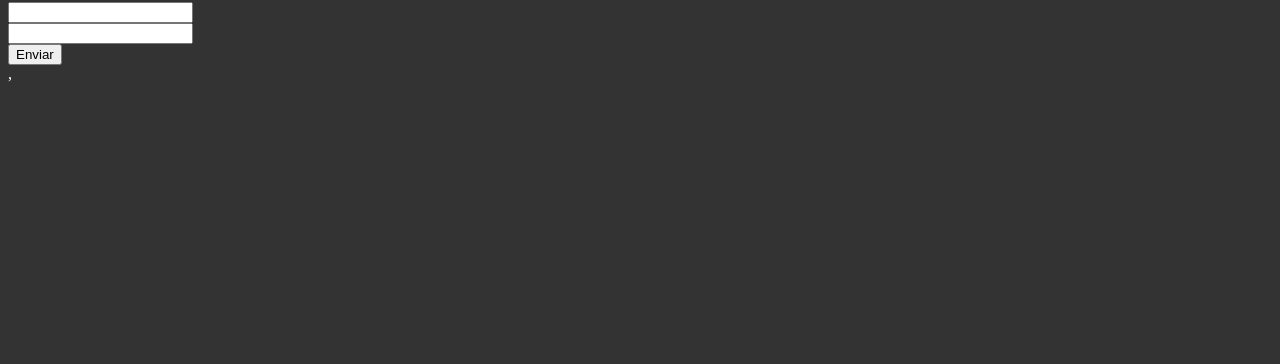
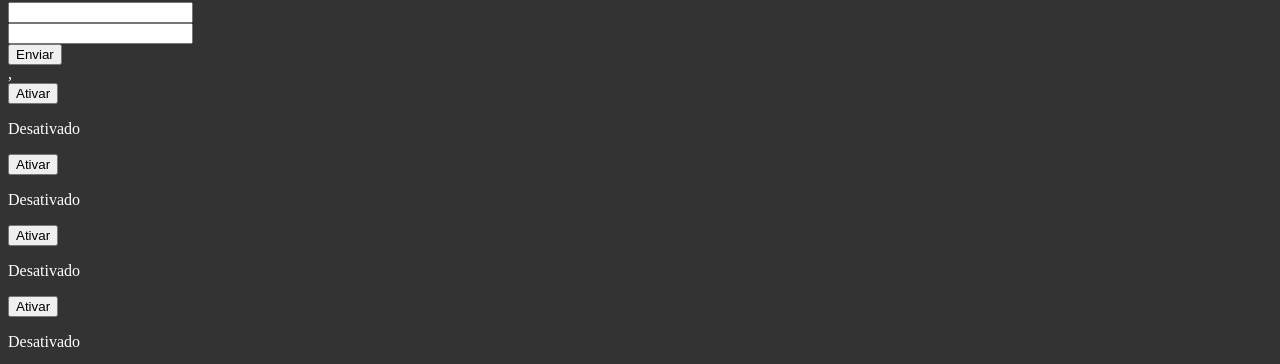
Before and after one commit to Adenilsson/vue_js, a Vue app: page / in a window 1280 px wide. Shown: the part 1407-1771 px from the top of the page. Before the commit the page ends 1498 px from the top, so only its background shows below. Built offline with nearby package versions, Linux system fonts and the light colour scheme.

Commit message:
Reutilização de componentes

```diff
--- a/src/App.vue
+++ b/src/App.vue
@@ -5,6 +5,10 @@
   <p>O dador de app é:{{testando}}</p>
   <LifeCycle/>
   <Pessoa/>
+  <Reutilizado />
+  <Reutilizado />
+  <Reutilizado />
+  <Reutilizado />
 </div>
 </template>
 <script >
@@ -12,13 +16,15 @@ import PrimeiroComponente from './components/PrimeiroComponente.vue'
 import LifeCycle from './components/LifeCycles.vue'
 import Pessoa from './components/Pessoa.vue'
 import Header from './components/Header.vue'
+import Reutilizado from './components/Reutilizado.vue'
   export default{
     name:'App',
     components:{
       PrimeiroComponente,
       LifeCycle,
       Pessoa,
-      Header
+      Header,
+      Reutilizado
 
     },
     data(){
--- /dev/null
+++ b/src/components/Reutilizado.vue
@@ -0,0 +1,31 @@
+<template>
+<button @click="ativado">{{mensagem}}</button>
+
+<p>{{estado}}</p>
+</template>
+<script>
+export default{
+    name:'Reutilizado',
+    data(){
+        return {
+            ativa: true,
+            mensagem:'Ativar',
+            estado: 'Desativado'
+        }
+    },
+    methods:{
+        ativado(){
+            if(!this.ativa){
+                this.ativa =!this.ativa
+                this.mensagem = 'Ativar'
+                this.estado = 'Desativado'
+            }else{
+                this.ativa =!this.ativa
+                this.mensagem = 'Desativar'
+                this.estado = 'Ativado'
+
+            }
+        }
+    }
+}
+</script>
```
